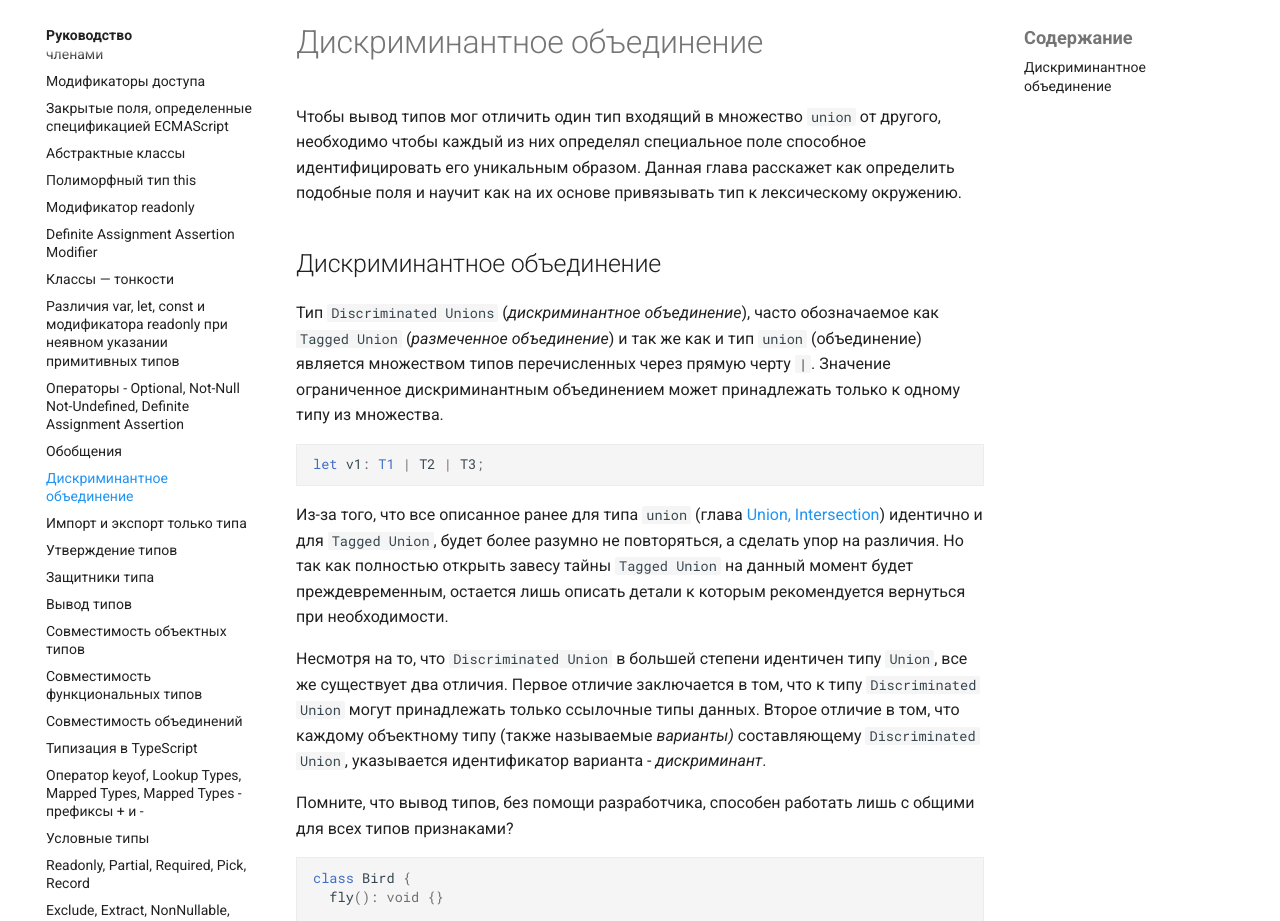
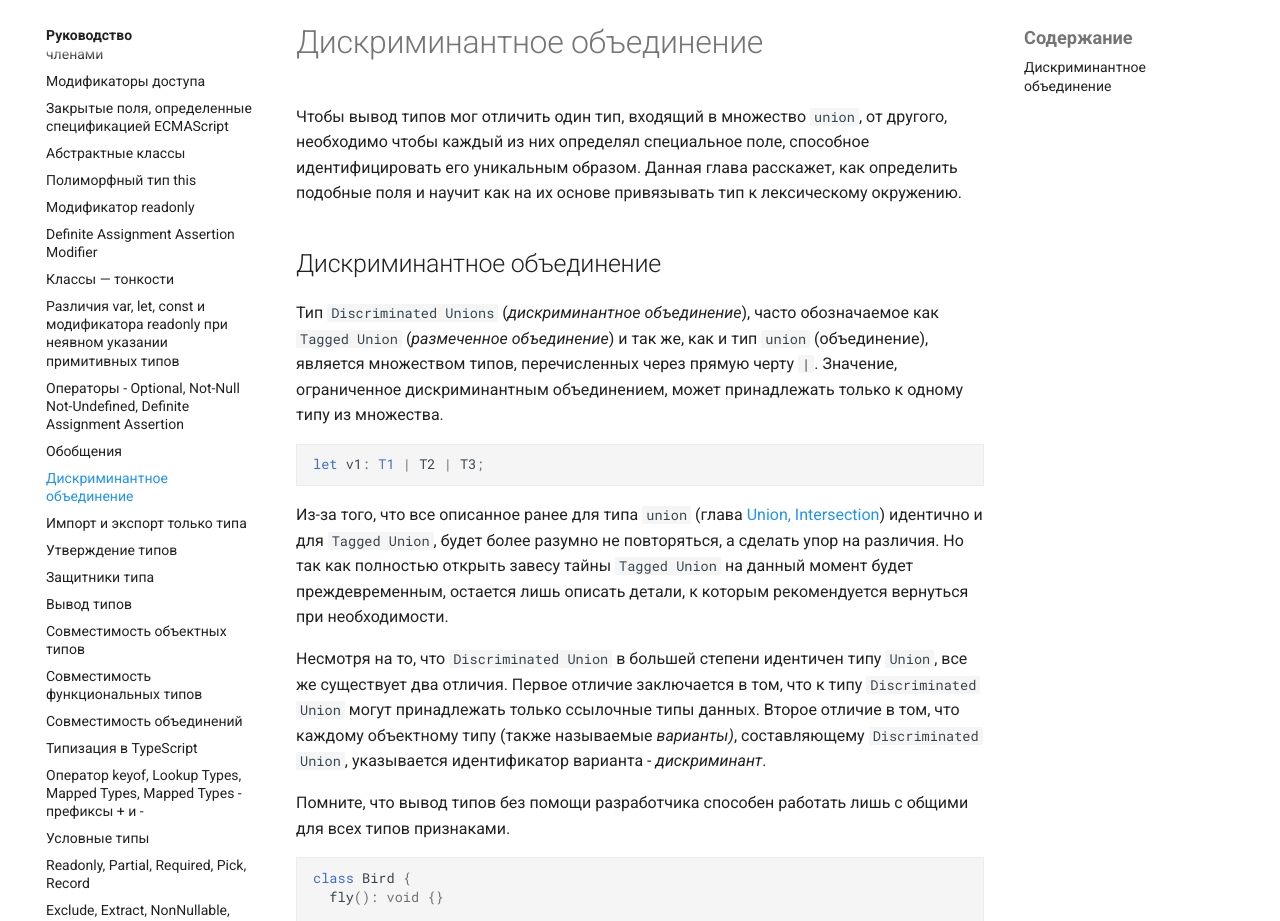
Before and after one commit to xsltdev/scriptdev.ru, an MkDocs documentation site: the page built from docs/guide/033.md, in a window 1280 px wide and 1400 px high. Shown: the part 124-1045 px from the top of the window. Built offline with MkDocs 1.6.1 and Material for MkDocs 9.7.7, drawn with Linux system fonts in a browser that asks for light colours; comment, search, counter and statistics services are not loaded; some of the changed text lies outside the part shown.

Commit message:
edited mistakes

````diff
--- a/docs/guide/033.md
+++ b/docs/guide/033.md
@@ -1,20 +1,20 @@
 # Дискриминантное объединение
 
-Чтобы вывод типов мог отличить один тип входящий в множество `union` от другого, необходимо чтобы каждый из них определял специальное поле способное идентифицировать его уникальным образом. Данная глава расскажет как определить подобные поля и научит как на их основе привязывать тип к лексическому окружению.
+Чтобы вывод типов мог отличить один тип, входящий в множество `union`, от другого, необходимо чтобы каждый из них определял специальное поле, способное идентифицировать его уникальным образом. Данная глава расскажет, как определить подобные поля и научит как на их основе привязывать тип к лексическому окружению.
 
 ## Дискриминантное объединение
 
-Тип `Discriminated Unions` (_дискриминантное объединение_), часто обозначаемое как `Tagged Union` (_размеченное объединение_) и так же как и тип `union` (объединение) является множеством типов перечисленных через прямую черту `|`. Значение ограниченное дискриминантным объединением может принадлежать только к одному типу из множества.
+Тип `Discriminated Unions` (_дискриминантное объединение_), часто обозначаемое как `Tagged Union` (_размеченное объединение_) и так же, как и тип `union` (объединение), является множеством типов, перечисленных через прямую черту `|`. Значение, ограниченное дискриминантным объединением, может принадлежать только к одному типу из множества.
 
 ```ts
 let v1: T1 | T2 | T3;
 ```
 
-Из-за того, что все описанное ранее для типа `union` (глава [Union, Intersection](016.md)) идентично и для `Tagged Union`, будет более разумно не повторяться, а сделать упор на различия. Но так как полностью открыть завесу тайны `Tagged Union` на данный момент будет преждевременным, остается лишь описать детали к которым рекомендуется вернуться при необходимости.
+Из-за того, что все описанное ранее для типа `union` (глава [Union, Intersection](016.md)) идентично и для `Tagged Union`, будет более разумно не повторяться, а сделать упор на различия. Но так как полностью открыть завесу тайны `Tagged Union` на данный момент будет преждевременным, остается лишь описать детали, к которым рекомендуется вернуться при необходимости.
 
-Несмотря на то, что `Discriminated Union` в большей степени идентичен типу `Union`, все же существует два отличия. Первое отличие заключается в том, что к типу `Discriminated Union` могут принадлежать только ссылочные типы данных. Второе отличие в том, что каждому объектному типу (также называемые _варианты)_ составляющему `Discriminated Union`, указывается идентификатор варианта - _дискриминант_.
+Несмотря на то, что `Discriminated Union` в большей степени идентичен типу `Union`, все же существует два отличия. Первое отличие заключается в том, что к типу `Discriminated Union` могут принадлежать только ссылочные типы данных. Второе отличие в том, что каждому объектному типу (также называемые _варианты)_, составляющему `Discriminated Union`, указывается идентификатор варианта - _дискриминант_.
 
-Помните, что вывод типов, без помощи разработчика, способен работать лишь с общими для всех типов признаками?
+Помните, что вывод типов без помощи разработчика способен работать лишь с общими для всех типов признаками.
 
 ```ts
 class Bird {
@@ -112,7 +112,7 @@
 
 Механизм, с помощью которого разработчик помогает выводу типов, называется _защитники типа_, и будет рассмотрен позднее в одноимённой главе (глава [Защитники типа](036.md)). А пока стоит сосредоточиться на самих идентификаторах вариантов.
 
-Прежде всего стоит прояснить, что дискриминант, это поле, которое обязательно должно принадлежать к литеральному типу отличному от `sunique symbol` и определенное в каждом типе составляющем _дискриминантное объединение_. Кроме того, поля обязательно должны быть инициализированы при объявлении или в конструкторе. Также не будет лишним напомнить что список литеральных типов к которому может принадлежать дискриминант состоит из `Literal Number`, `Literal String`, `Template Literal String`, `Literal Boolean`, `Literal Enum`.
+Прежде всего стоит прояснить, что дискриминант это поле, которое обязательно должно принадлежать к литеральному типу, отличному от `sunique symbol`, и определенное в каждом типе, составляющем _дискриминантное объединение_. Кроме того, поля обязательно должны быть инициализированы при объявлении или в конструкторе. Также не будет лишним напомнить, что список литеральных типов, к которому может принадлежать дискриминант, состоит из `Literal Number`, `Literal String`, `Template Literal String`, `Literal Boolean`, `Literal Enum`.
 
 ```ts
 class Bird {
@@ -272,7 +272,7 @@
 }
 ```
 
-При необходимости декларирования поля, выступающего в роли дискриминанта, в интерфейсе, ему указывается более общий совместимый тип. Для литерального строкового типа, это тип `string`, для литерального числового, это `number` и т.д.
+При необходимости декларирования поля, выступающего в роли дискриминанта, в интерфейсе ему указывается более общий совместимый тип. Для литерального строкового типа это тип `string`, для литерального числового это `number` и т.д.
 
 ```ts
 interface IT {
@@ -296,6 +296,6 @@
     // здесь value расценивается как принадлежащее к типу B
   }
 
-  // здесь value расценивается как тип обладающий общими для A b B признаками
+  // здесь value расценивается как тип, обладающий общими для A b B признаками
 }
 ```
````
Also changed, not shown: other parts of docs/guide/033.md (+11 -11 lines).
